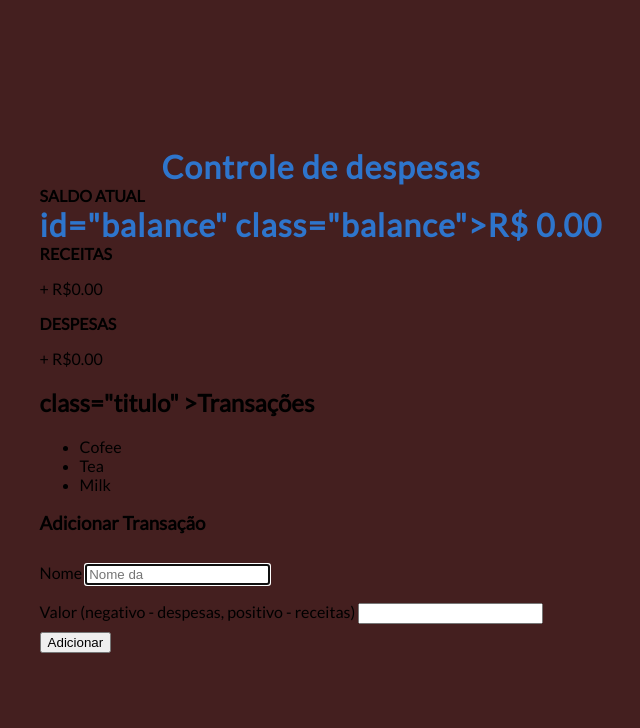
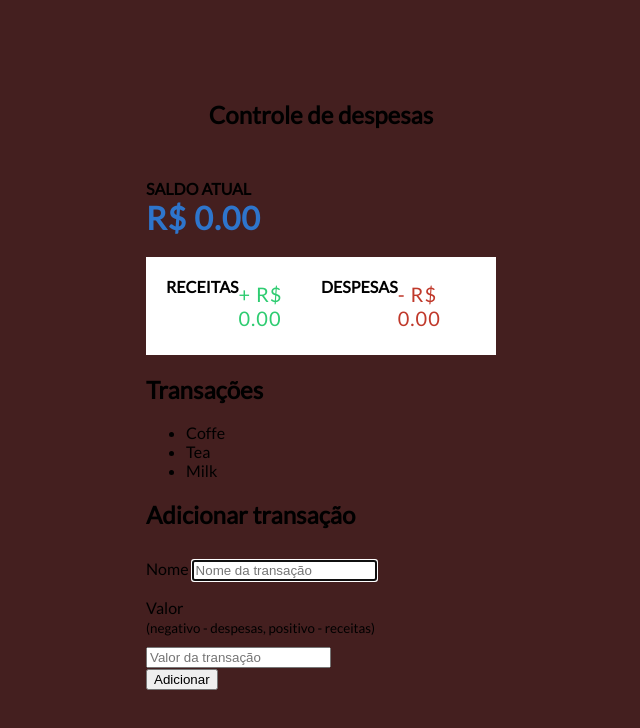
Before and after one commit to tiagoutpadel/app_financeiro, a plain HTML site: page index.html in a window 1280 px wide. Shown: the whole page, without its empty margins (319-959 px from the left). Drawn offline with Linux system fonts and the light colour scheme.

Commit message:
ajustes index.html

```diff
--- a/index.html
+++ b/index.html
@@ -1,52 +1,56 @@
 <!DOCTYPE html>
 <html lang="en">
+
 <head>
     <meta charset="UTF-8">
     <meta http-equiv="X-UA-Compatible" content="IE=edge">
     <meta name="viewport" content="width=device-width, initial-scale=1.0">
+    <link rel="stylesheet" href="./style.css">
     <title>Controle de despesas</title>
-    <link rel="stylesheet" href="./Style.css"/>
 </head>
+
 <body>
-    <h1>Controle de despesas</h1>
+    <h2>Controle de despesas</h2>
 
-    <div class="conteiner">
+    <div class="container">
         <h4>Saldo atual</h4>
-                <h1>id="balance" class="balance">R$ 0.00</h1>
-        <div>
+        <h1 id="balance" class="balance"> R$ 0.00</h1>
+
+        <div class="inc-exp-container">
             <h4>RECEITAS</h4>
-                <p id="money-plus" class="money-plus">+ R$0.00</p>
+            <p id="money-plus" class="money plus">+ R$ 0.00</p>
 
             <h4>DESPESAS</h4>
-                <p id="money-minus" class="money-minus">+ R$0.00</p>
-
+            <p id="money-minus" class="money minus">- R$ 0.00</p>
         </div>
 
 
-    <h2> class="titulo" >Transações</h2>
+        <h2>Transações</h2>
         <ul id="transactions" class="transactions">
-    <li>Cofee</li>
+            <li>Coffe</li>
             <li>Tea</li>
             <li>Milk</li>
         </ul>
 
-<h3 class="titulo">Adicionar Transação</h3>
+        <h2>Adicionar transação</h3>
 
             <form id="form">
-    <div class="form">
-        <div class="form control">
+                <div class="form-control">
                     <label for="text">Nome</label>
-        <input autofocus type="text" id="text" placeholder="Nome da " >
+                    <input autofocus type="text" id="text" placeholder="Nome da transação">
                 </div>
 
-    <div>
-        <label for="text">Valor</label>
-        <smal>(negativo - despesas, positivo - receitas)</smal>
-        <input type="number" id= "amont">
+                <div class="form-control">
+                    <label for="amount">Valor <br />
+                        <small>(negativo - despesas, positivo - receitas)</small>
+                    </label>
+                    <input type="number" id="amount" placeholder="Valor da transação" />
                 </div>
 
                 <button class="btn">Adicionar</button>
             </form>
+
     </div>
 </body>
+
 </html>
```
Lines whose indentation alone changed are shown as unchanged.
